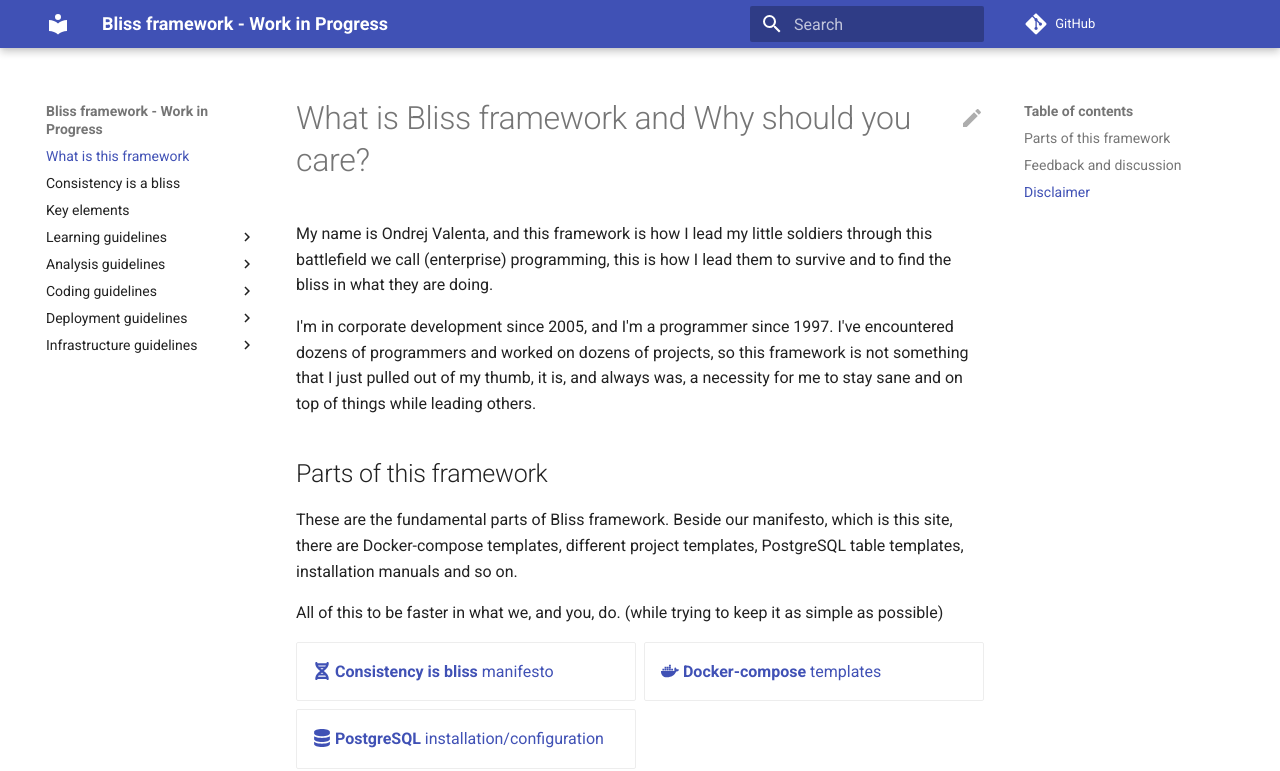
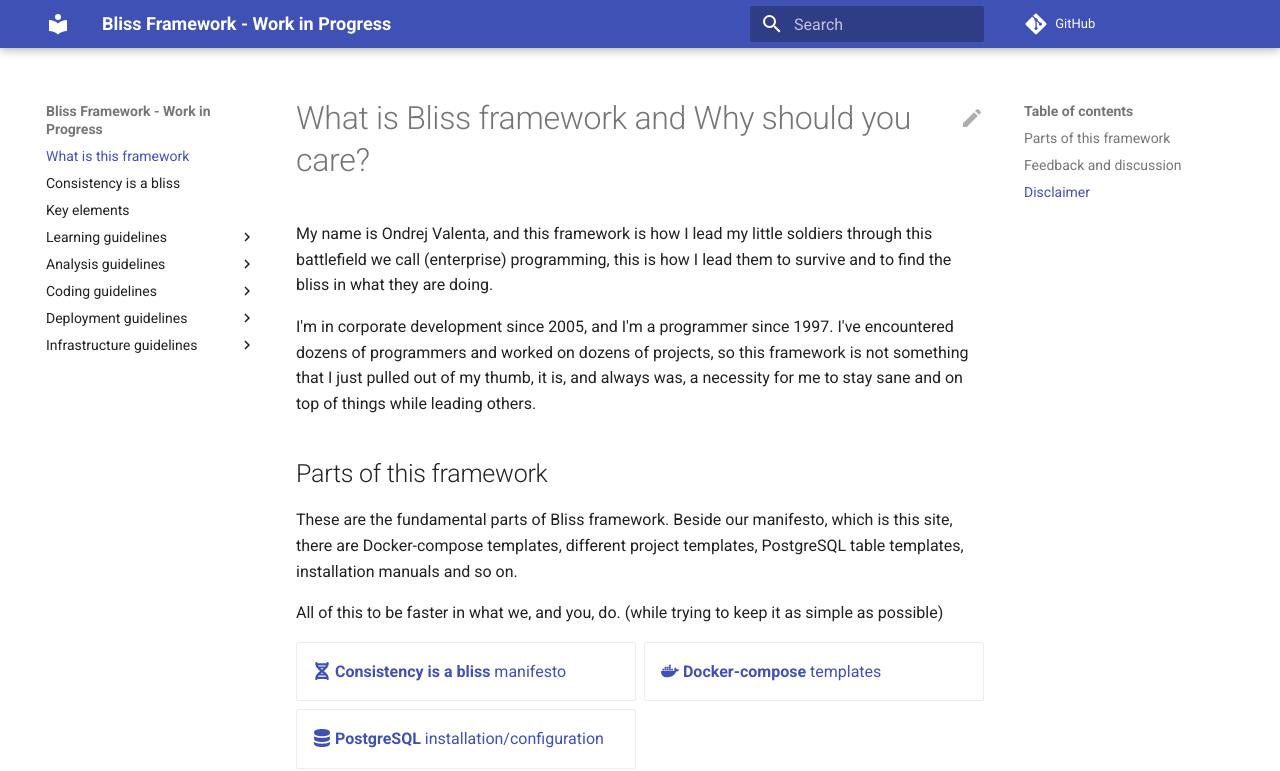
Before and after one commit to bliss-framework/web, an MkDocs documentation site: the page built from docs/index.md, in a window 1280 px wide and 1231 px high. Shown: the top 771 px of the window. Built offline with MkDocs 1.6.1 and Material for MkDocs 9.7.7, drawn with Linux system fonts in a browser that asks for light colours; comment, search, counter and statistics services are not loaded.

Commit message:
- insignificant changes

```diff
--- a/docs/index.md
+++ b/docs/index.md
@@ -16,7 +16,7 @@ All of this to be faster in what we, and you, do. (while trying to keep it as si
 
 <div class="grid cards" markdown>
 
-- [:fontawesome-solid-dna: __Consistency is bliss__ manifesto](./consistency-is-bliss.md)
+- [:fontawesome-solid-dna: __Consistency is a bliss__ manifesto](./consistency-is-bliss.md)
 - [:fontawesome-brands-docker: __Docker-compose__ templates](https://github.com/bliss-framework/docker-compose-templates){:target="_blank"}
 - [:fontawesome-solid-database: __PostgreSQL__ installation/configuration](https://github.com/bliss-framework/postgresql-installation-configuration)
 
--- a/mkdocs.yml
+++ b/mkdocs.yml
@@ -1,4 +1,4 @@
-site_name: Bliss framework - Work in Progress
+site_name: Bliss Framework - Work in Progress
 repo_url: https://github.com/bliss-framework/web
 edit_uri: edit/prod/docs/
 theme:
```
Also changed, not shown: docs/consistency-is-bliss.md (+1 -1 lines), docs/learning-guidelines/index.md (+1 -1 lines), docs/learning-guidelines/recommended-path.md (+1 -1 lines).
